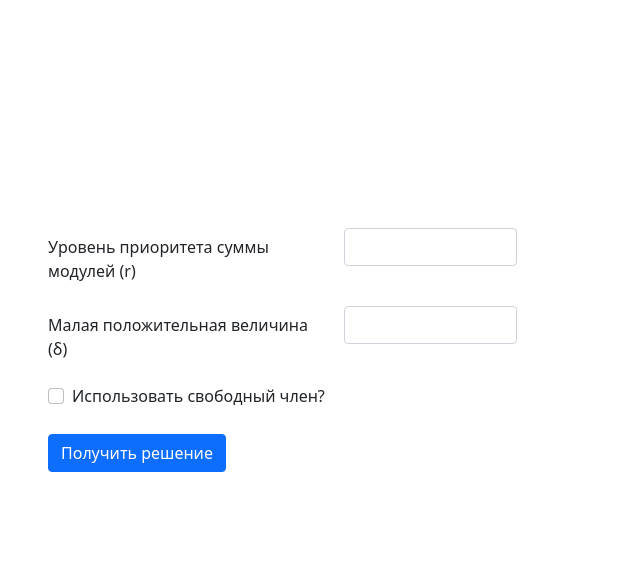
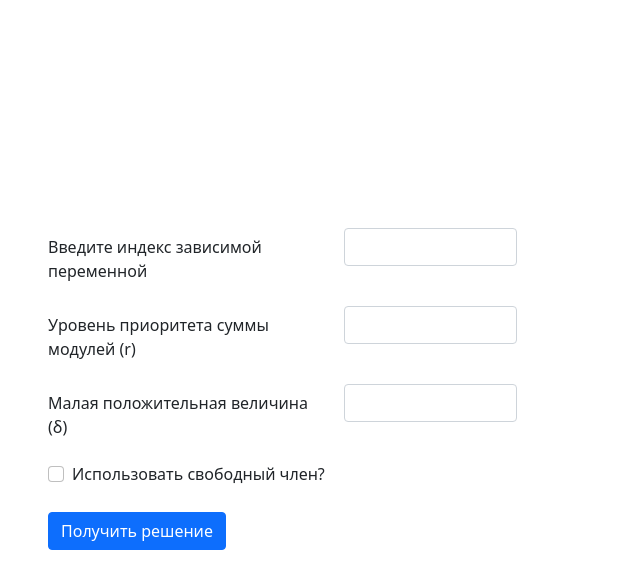
Before and after one commit to onebadman/NKSP, a Flask app: template templates/data.html in a window 1280 px wide. Shown: the part 410-976 px from the top of the page, without its empty margins (0-640 px from the left). Before the commit the page ends 882 px from the top, so only its background shows below. Run offline with Flask 2, Linux system fonts and the light colour scheme; the template is opened without the code that fills it: most values are stand-ins (such as "Sample title", 1, 10 or a date in 2020).

Commit message:
NKSP-8 Добавить выбор зависимой переменной.

```diff
--- a/templates/data.html
+++ b/templates/data.html
@@ -11,13 +11,19 @@
         <form action="/form/data" method="post" name="setData">
             <div class="row align-items-start">
                 <div class="row mb-3">
-                    <label for="inputEmail3" class="col-sm-3 col-form-label">Уровень приоритета суммы модулей (r)</label>
+                    <label for="inputData1" class="col-sm-3 col-form-label">Введите индекс зависимой переменной</label>
+                    <div class="col-sm-2">
+                        <input type="number" class="form-control" name="var_y" {% if meta_data.var_y != None %}value="{{ meta_data.var_y }}"{% endif %}>
+                    </div>
+                </div>
+                <div class="row mb-3">
+                    <label for="inputData2" class="col-sm-3 col-form-label">Уровень приоритета суммы модулей (r)</label>
                     <div class="col-sm-2">
                         <input type="number" step="0.00000000001" class="form-control" name="r" {% if meta_data.r != None %}value="{{ meta_data.r }}"{% endif %}>
                     </div>
                 </div>
                 <div class="row mb-3">
-                    <label for="inputPassword3" class="col-sm-3 col-form-label">Малая положительная величина (δ)</label>
+                    <label for="inputData3" class="col-sm-3 col-form-label">Малая положительная величина (δ)</label>
                     <div class="col-sm-2">
                         <input type="number" step="0.00000000001" class="form-control" name="delta" {% if meta_data.delta != None %}value="{{ meta_data.delta }}"{% endif %}>
                     </div>
```
Also changed, not shown: server/meta_data.py (+5 -2 lines).
